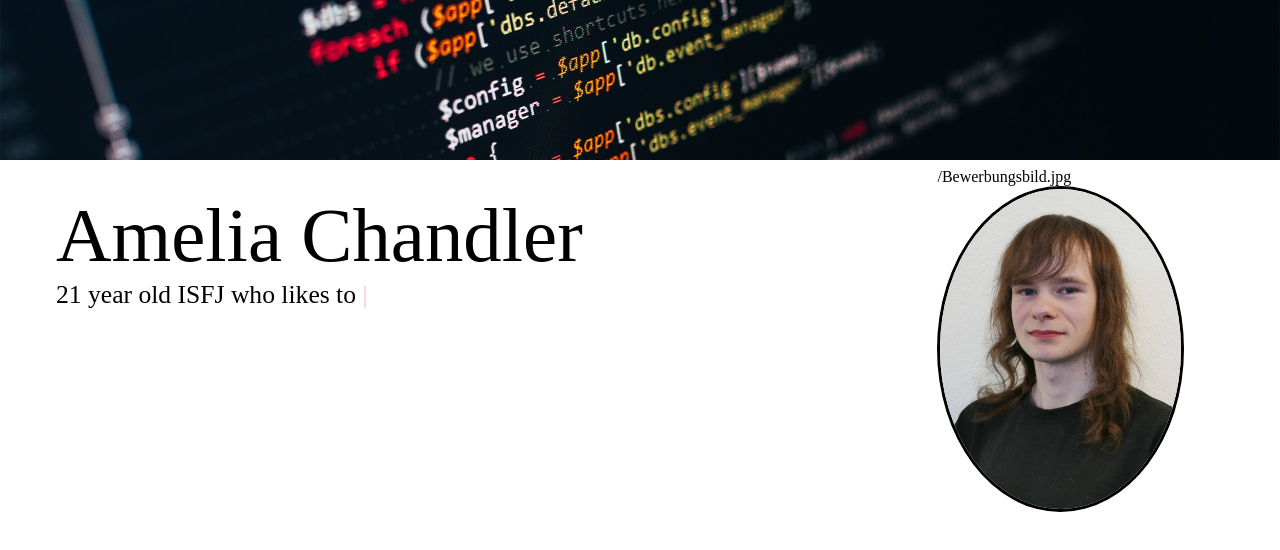
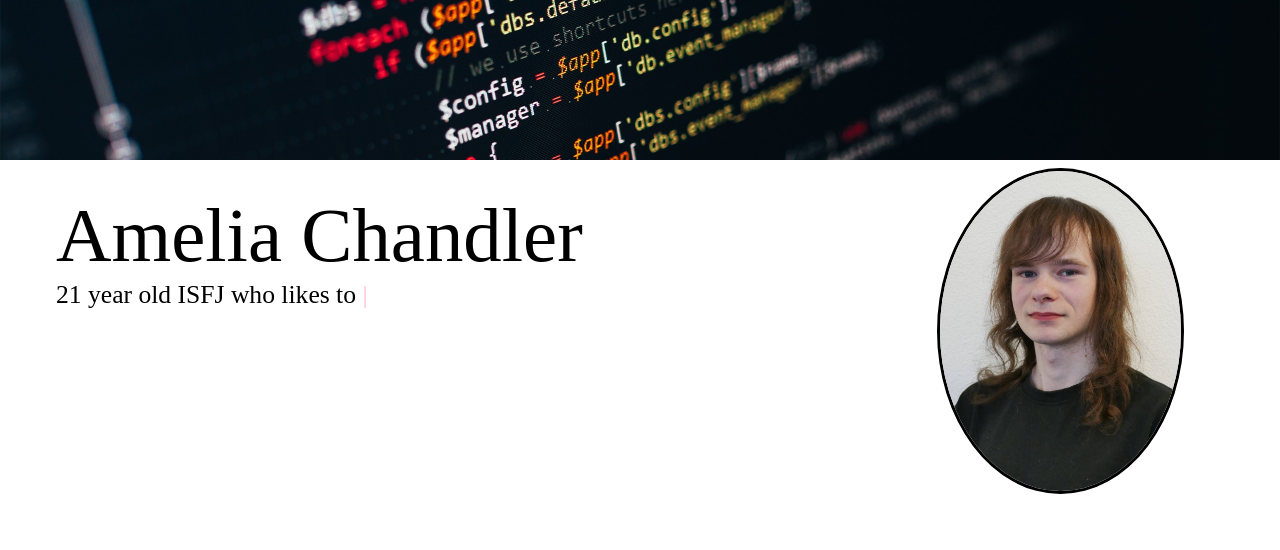
Before and after one commit to Chandler-ch/Portfolio, a Vue app: page / in a window 1280 px wide. Shown: the top 550 px of the page. Built offline with nearby package versions, Linux system fonts and the light colour scheme.

Commit message:
AME-17: added dynamic heights to portrait component

```diff
--- a/src/components/Portrait.vue
+++ b/src/components/Portrait.vue
@@ -1,17 +1,15 @@
 <script setup lang="ts">
 const props = defineProps<{
   path: string;
+  height: number;
 }>();
 </script>
 <template>
-  <div>{{ props.path }}</div>
-  <img class="picture" :src="props.path" />
+  <img :style="`height: ${props.height}vb`" class="picture" :src="props.path" />
 </template>
 <style scoped>
 .picture {
   border-radius: 50%;
   border: black 3px solid;
-  height: 40vb;
-  width: auto;
 }
 </style>
--- a/src/view/Home.vue
+++ b/src/view/Home.vue
@@ -24,7 +24,7 @@ import Title from "@/components/Title.vue";
         ></AnimatedText>
       </div>
       <div class="right-container">
-        <Portrait path="/Bewerbungsbild.jpg" />
+        <Portrait :height="40" path="/Bewerbungsbild.jpg" />
       </div>
     </div>
   </body>
```
